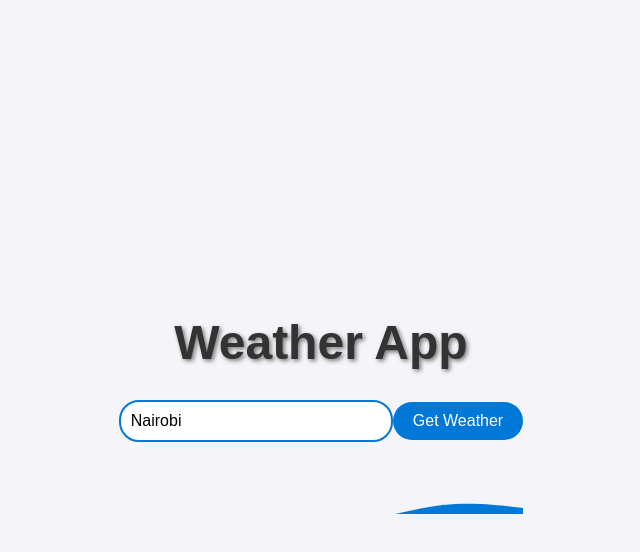
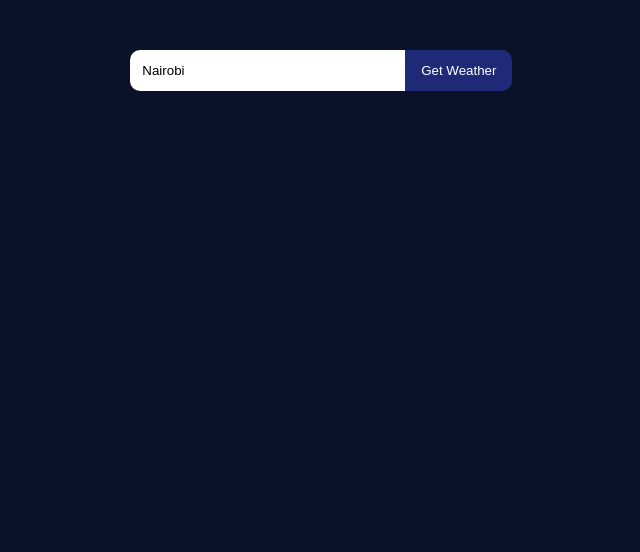
Before and after one commit to mwendwavickie/weather-app, a React (Create React App) app: page / in a window 1280 px wide. Shown: the top 552 px of the page, without its empty margins (319-959 px from the left). Built offline with nearby package versions, Linux system fonts and the light colour scheme.

Commit message:
Update styling for weather app and enhance current weather display

```diff
--- a/src/App.css
+++ b/src/App.css
@@ -1,147 +1,108 @@
-/* Set a solid blue background color for the entire app */
 body {
   margin: 0;
-  font-family: 'Arial', sans-serif;
-  background-color: #f4f4f9;
-  color: #333;
+  font-family: 'Segoe UI', sans-serif;
+  background: #0b1129;
+  color: #ffffff;
+}
+
+.app {
+  padding: 2rem;
+  max-width: 900px;
+  margin: auto;
+}
+
+.search-container {
   display: flex;
   justify-content: center;
-  align-items: center;
-  height: 100vh;
-
+  margin-bottom: 2rem;
+  margin-top: 50px;
 }
 
-/* Center the entire content vertically and horizontally */
-.App {
-  text-align: center;
-}
-h1 {
-  font-size: 3rem;
-  margin-bottom: 20px;
-  text-shadow: 2px 2px 4px rgba(0, 0, 0, 0.5);
-}
-form {
-  margin-bottom: 20px;
+input[type="text"] {
+  padding: 0.8rem;
+  border-radius: 10px 0 0 10px;
+  border: none;
+  width: 250px;
 }
 
-.App input {
-  padding: 10px;
-  width: 250px;
-  margin: 10px 0;
-  border: 2px solid #0078d7;
-  border-radius: 20px;
-  outline: none;
-  font-size: 1rem;
+button {
+  padding: 0.8rem 1rem;
+  border: none;
+  background-color: #1e2a78;
+  color: white;
+  border-radius: 0 10px 10px 0;
+  cursor: pointer;
 }
 
-.App button {
-  padding: 10px 20px;
-  background-color: #0078d7;
-  color: #fff;
-  border: none;
+.current-weather-card {
+  display: flex;
+  align-items: center;
+  justify-content: space-between;
+  background-color: #233b8e;
+  padding: 1.5rem;
   border-radius: 20px;
-  font-size: 1rem;
-  cursor: pointer;
-  transition: background-color 0.3s ease;
-}
-.App button:hover {
-  background-color: #005bb5;
+  margin-top: 1rem;
+  box-shadow: 0 4px 8px rgba(0,0,0,0.3);
 }
 
-.weather-card {
-  background: rgba(255, 255, 255, 0.9);
-  border-radius: 15px;
-  box-shadow: 0 8px 20px rgba(0, 0, 0, 0.1);
-  width: 300px;
-  padding: 20px;
-  margin-top: 20px;
-  text-align: center;
-  align-items: flex;
-  animation: fadeIn 0.5s ease-in-out;
-}
-.weather-card h1 {
-  font-size: 1.5rem;
-  color: #0078d7;
-  margin-bottom: 10px;
-}
-.weather-card .date {
-  font-size: 0.9rem;
-  color: #666;
-  margin-bottom: 20px;
+.weather-icon {
+  width: 100px;
+  height: 100px;
 }
 
-.weather-card .weather-info {
-  display: grid;
-  grid-template-columns: 1fr 2fr;
-  gap: 10px;
-  align-items: center;
+.weather-details {
+  text-align: left;
+  color: #ffffff;
 }
 
-.weather-card .weather-info p {
+.weather-details .temp {
+  font-size: 2rem;
+  font-weight: bold;
+}
+.weather-details h2 {
   margin: 0;
-  font-size: 1.1rem;
-  color: #444;
+  font-size: 1.5rem;
 }
-
-.weather-card .weather-info p svg {
-  vertical-align: middle;
-  margin-right: 5px;
-}
-
-/* Forecast Section */
-.forecast {
-  margin-top: 30px;
-  text-align: center;
-}
-
-.forecast-title {
-  font-size: 1.3rem;
-  color: #0078d7;
-  margin-bottom: 15px;
+.forecast-section {
+  background-color: #1e2a78;
+  padding: 2rem;
+  border-radius: 0 0 20px 20px;
+  margin-top: -1px;
 }
 
 .forecast-cards {
   display: flex;
-  justify-content: center;
-  flex-wrap: wrap;
-  gap: 15px;
+  overflow-x: auto;
+  gap: 1rem;
+  padding: 1rem 0;
 }
 
 .forecast-card {
-  background: rgba(255, 255, 255, 0.9);
-  border-radius: 10px;
-  box-shadow: 0 4px 10px rgba(0, 0, 0, 0.1);
-  width: 120px;
-  padding: 10px;
+  background-color: #233b8e;
+  border-radius: 16px;
+  padding: 1rem;
   text-align: center;
-  animation: fadeIn 0.5s ease-in-out;
+  min-width: 120px;
+  color: white;
 }
 
+.forecast-card img {
+  width: 50px;
+  height: 50px;
+}
+.forecast-card p {
+  margin: 0.5rem 0;
+}
 .forecast-card h3 {
-  font-size: 1rem;
-  color: #444;
-  margin-bottom: 5px;
+  font-size: 1.2rem;
+  margin: 0.5rem 0;
 }
-
-.forecast-card .icon {
-  font-size: 2rem;
-  color: #0078d7;
-  margin-bottom: 10px;
+.forecast-card span {
+  display: block;
+  font-size: 0.9rem;
+  color: #b0b0b0;
 }
-
-.forecast-card p {
-  margin: 0;
-  font-size: 0.9rem;
-  color: #555;
+.forecast-card .temp {
+  font-size: 1.5rem;
+  font-weight: bold;
 }
-
-@keyframes fadeIn {
-  from {
-    opacity: 0;
-    transform: translateY(-10px);
-  }
-  to {
-    opacity: 1;
-    transform: translateY(0);
-  }
-}
--- a/src/App.js
+++ b/src/App.js
@@ -57,7 +57,8 @@ const App = () => {
   return (
     <div className="App">
       <div className={'search-container'}>
-      <h1>Weather App</h1>
+      {/* Header with title and form to enter city */}
+
       <form onSubmit={getWeather}>
         <input
           type="text"
@@ -74,43 +75,30 @@ const App = () => {
 
       {/* If weather data is available, display it */}
       {weather && (
-        <div className="weather-section">
-          <h2>
-            {weather.name}, {weather.sys.country}
-            </h2>
+          <div className="weather-section">
+            <h2>{weather.name}, {weather.sys.country}</h2>
             <p className="date">
               <MdOutlineDateRange /> {new Date().toLocaleDateString()} {new Date().toLocaleTimeString()}
             </p>
-          {/* Display temperature with thermometer icon */}
-          <div className="weather-card">
-          <p>
-            <WiThermometer size={40} />  {weather.main.temp}°C
-          </p>
-          {/* Display weather description with appropriate weather icon */}
-          <p>
-            <WiDaySunny size={40} />  {weather.weather[0].description}
-          </p>
-          {/* Display humidity with raindrop icon */}
-          <p>
-            <WiRaindrop size={40} />  {weather.main.humidity}%
-          </p>
-          {/* Display wind speed with wind icon */}
-          <p>
-            <WiStrongWind size={40} />  {weather.wind.speed} m/s
-          </p>
+
+            {/* Weather Card Styled Like Forecast */}
+            <div className="current-weather-card">
+              <img
+                src={`https://openweathermap.org/img/wn/${weather.weather[0].icon}@2x.png`}
+                alt="weather icon"
+                className="weather-icon"
+              />
+              <div className="weather-details">
+                <p className="temp">{Math.round(weather.main.temp)}°C</p>
+                <p>{weather.weather[0].main}</p>
+                <p>Humidity: {weather.main.humidity}%</p>
+                <p>Wind: {weather.wind.speed} m/s</p>
+              </div>
+            </div>
           </div>
-        </div>
-      )}
+          )}
 
-      {/* Wave boundary */}
-      <div className="wave">
-        <svg viewBox="0 0 1440 150" xmlns="http://www.w3.org/2000/svg" preserveAspectRatio="none">
-          <path
-            fill="#0078d7"
-            d="M0,192L48,186.7C96,181,192,171,288,165.3C384,160,480,160,576,165.3C672,171,768,181,864,170.7C960,160,1056,128,1152,117.3C1248,107,1344,117,1392,122.7L1440,128L1440,320L1392,320C1344,320,1248,320,1152,320C1056,320,960,320,864,320C768,320,672,320,576,320C480,320,384,320,288,320C192,320,96,320,48,320L0,320Z"
-          ></path>
-        </svg>
-      </div>
+
 
       {/* If forecast data is available, display it */}
       {forecast.length > 0 && (
```
